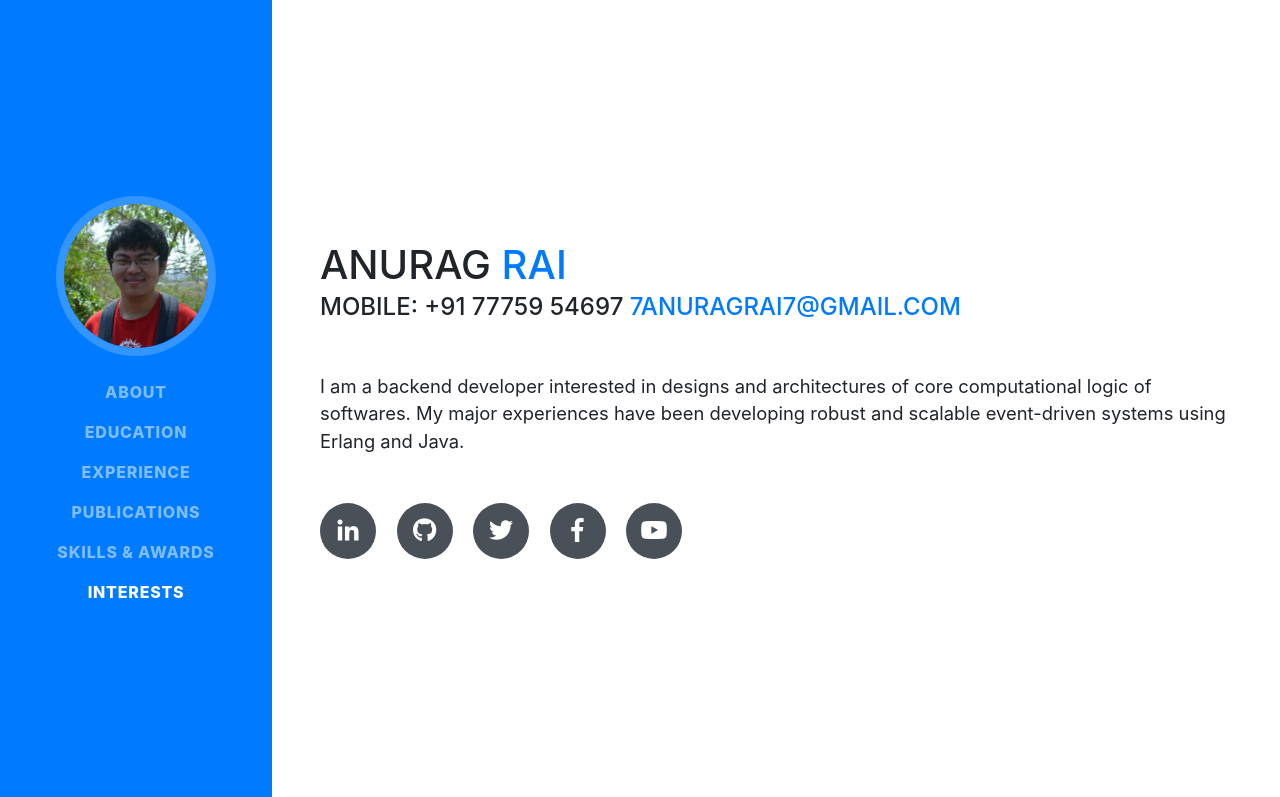
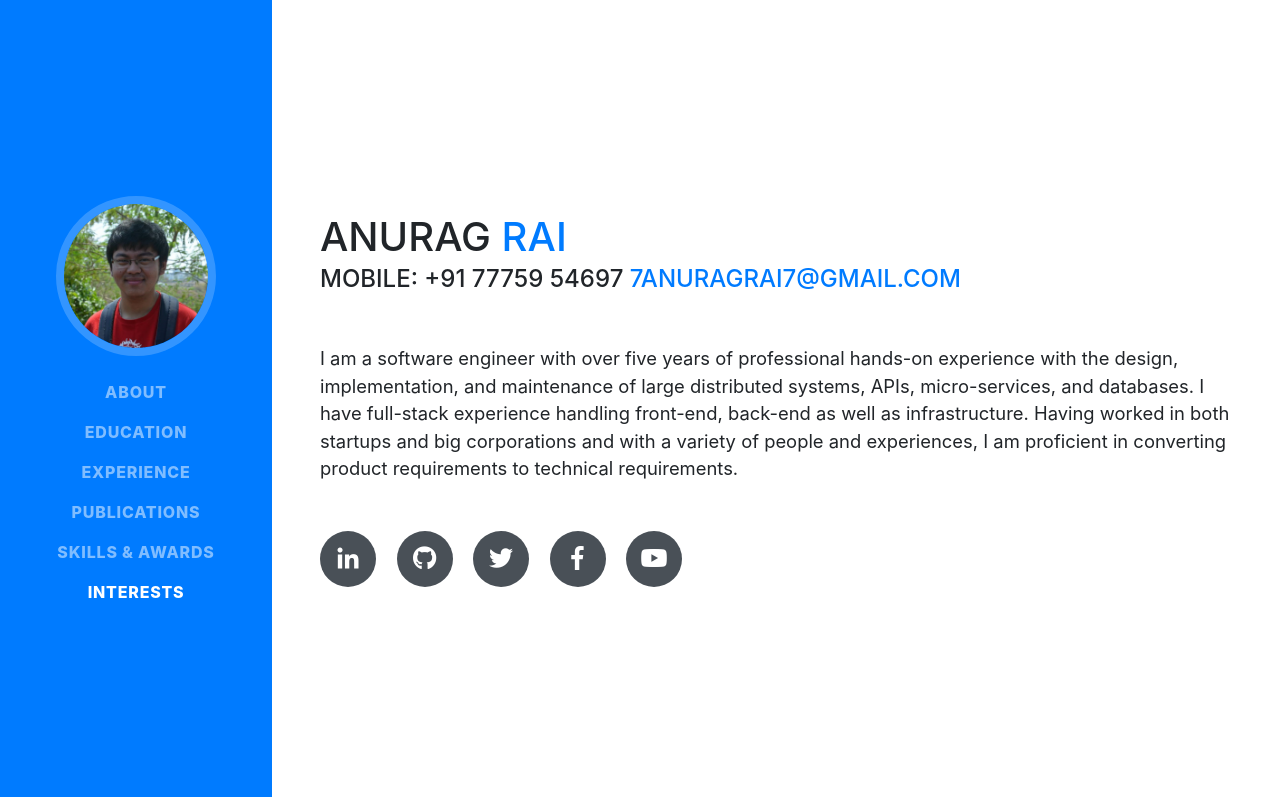
Before and after one commit to anurag-rai/anurag-rai.github.io, a website with bundled scripts: page index.html in a window 1280 px wide. Shown: the top 797 px of the page. Built offline with nearby package versions, Linux system fonts and the light colour scheme; a web font is replaced by a local one.

Commit message:
Updating about me section

```diff
--- a/index.html
+++ b/index.html
@@ -69,9 +69,11 @@
         <div class="subheading mb-5">Mobile: +91 77759 54697
           <a href="mailto:7anuragrai7@gmail.com">7anuragrai7@gmail.com</a>
         </div>
-        <p class="lead mb-5">I am a backend developer interested in designs and architectures of core computational
-          logic of softwares. My major experiences have been developing robust and scalable event-driven systems using
-          Erlang and Java.</p>
+        <p class="lead mb-5">I am a software engineer with over five years of professional hands-on experience with the
+          design, implementation, and maintenance of large distributed systems, APIs, micro-services, and databases.
+          I have full-stack experience handling front-end, back-end as well as infrastructure. Having worked in both
+          startups and big corporations and with a variety of people and experiences, I am proficient in converting
+          product requirements to technical requirements.</p>
         <!-- Social -->
         <div class="social-icons">
           <a href="https://www.linkedin.com/in/anuragrai7/" target="_blank">
```
